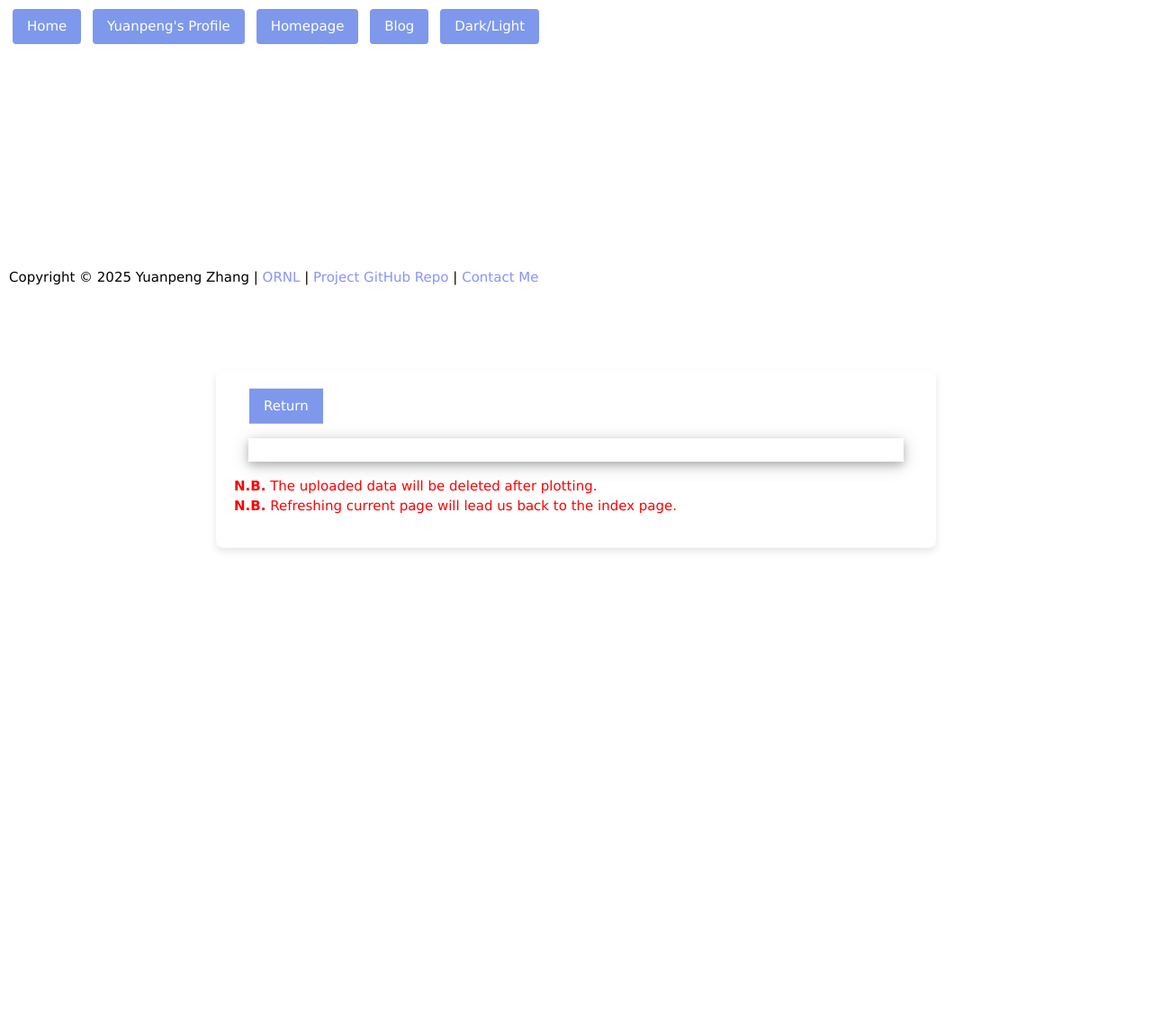
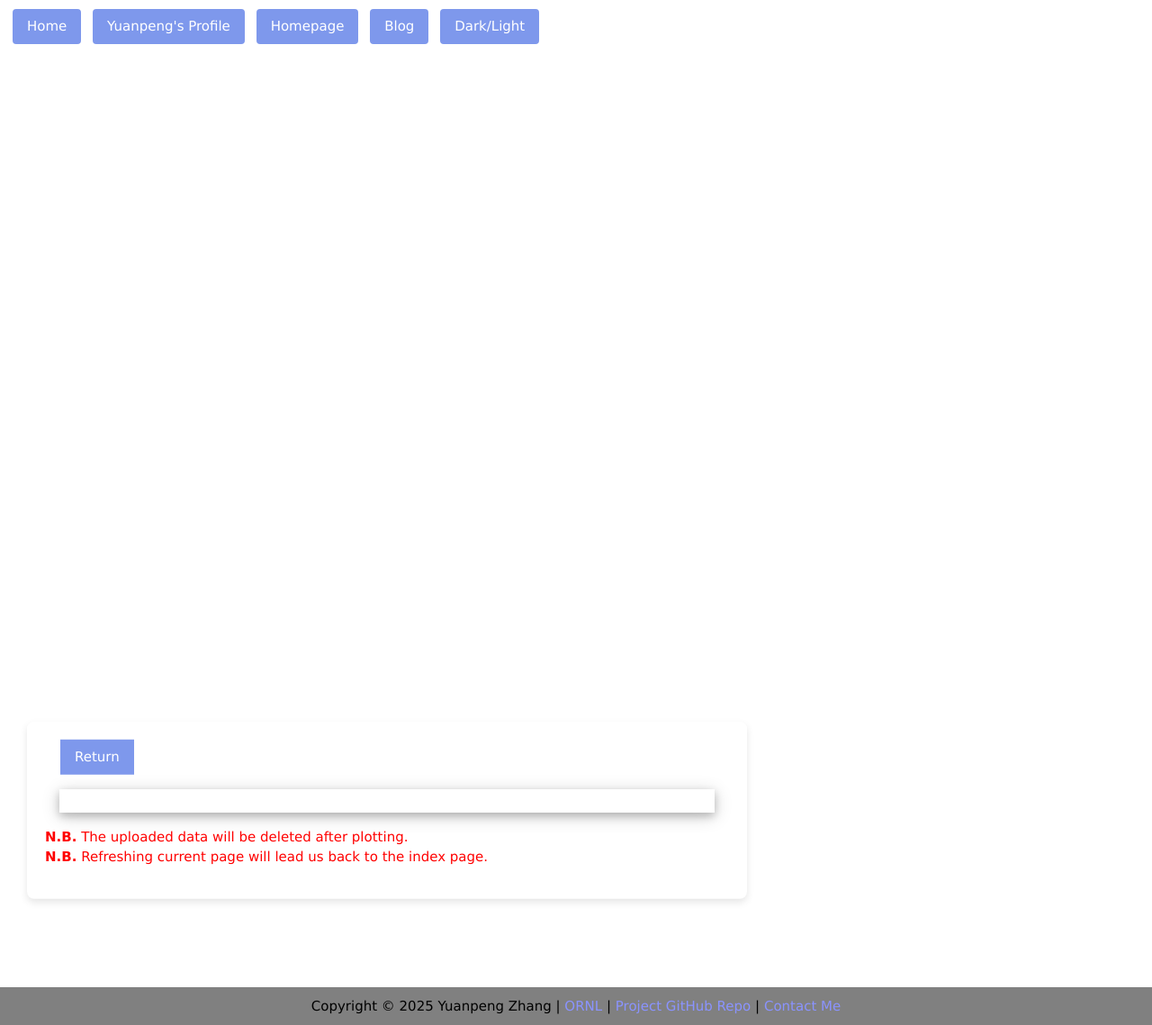
Before and after one commit to Kvieta1990/simple_plotter, a Flask app: template templates/plot_s.html in a window 1280 px wide. Shown: the whole page at 90% size. Before the commit the page ends 613 px from the top, so only its background shows below. Run offline with Flask 3, Linux system fonts and the light colour scheme; the template is opened without the code that fills it, so the values that code supplies are empty; some libraries are stand-ins or nearby versions.

Commit message:
fix format

```diff
--- a/templates/plot_s.html
+++ b/templates/plot_s.html
@@ -5,29 +5,30 @@
     <link rel="stylesheet" href="https://www.w3schools.com/w3css/4/w3.css">
     <link rel="icon" type="image/x-icon" href="{{ url_for('static', filename='favicon.ico') }}">
     <style>
-    .centered-content {
-        width: 60%;   /* Set the width of the content */
-        min-width: 800px; /* Optional: minimum width */
-        background-color: white; /* Solid background for the content area */
-        padding: 20px;
-        border-radius: 8px;
-        box-shadow: 0 4px 8px rgba(0,0,0,0.1);
-        position: relative; /* Ensures it stays above the stars */
-        z-index: 2;
-				margin-top: 30px; /* Fix the top margin */
-				margin-bottom: 30px; /* Fix the top margin */
-        max-height: calc(120vh - 60px); /* Adjust max-height to fit within the viewport */
-        overflow-y: auto;
-    }
 				body {
+				    display: flex;
+				    flex-direction: column;
+				    min-height: 120vh;
+				    margin: 0;
 				    background-color: black;
 				    overflow: hidden;
-        margin-bottom: 10px;
-        height: 120vh;
 				    justify-content: center;
 				    align-items: center;
 				}
 
+		.centered-content {
+		    width: 60%;
+		    min-width: 800px;
+		    background-color: white;
+		    padding: 20px;
+		    border-radius: 8px;
+		    box-shadow: 0 4px 8px rgba(0,0,0,0.1);
+		    margin-top: 900px;
+		    margin-left: -900px;
+		    overflow-y: auto;
+		    position: relative;
+		    z-index: 2;
+		}
     .star {
         position: absolute;
         width: 5px;
@@ -53,9 +54,12 @@
         color: black; /* Text color */
     }
     .footer-container {
+				background-color: grey;
+    width: 100%;
+    padding: 10px;
+    text-align: center;
+    /* Optionally ensure footer doesn't overlap with other content */
     position: relative;
-				margin-top: 70px;
-        left: 10px;
     z-index: 3;
         color: white;
     }
```
Lines whose indentation alone changed are shown as unchanged.
